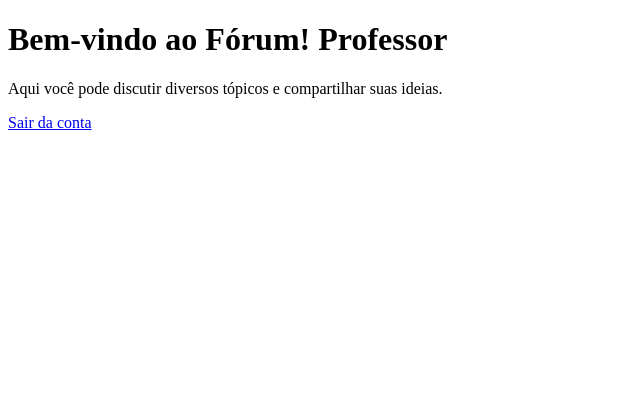
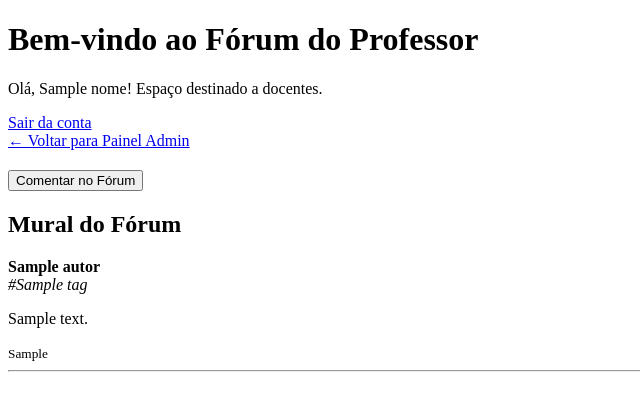
Before and after one commit to SamuelBernardo008/F-rum, a Flask app: template templates/forumProfessor.html in a window 1280 px wide. Shown: the top 411 px of the page, without its empty margins (0-640 px from the left). Run offline with Flask 3, Linux system fonts and the light colour scheme; a user stored in the database is signed in; the template is opened without the code that fills it: most values are stand-ins (such as "Sample title", 1, 10 or a date in 2020).

Commit message:
fix: arrumando as funcionaidades de admin

```diff
--- a/app.py
+++ b/app.py
@@ -94,7 +94,7 @@ def logout():
 
 
 # =========================
-# ROTAS DE COMENTÁRIO
+# ROTA DE COMENTÁRIO AJUSTADA
 # =========================
 
 @app.route("/comentario", methods=["POST"])
@@ -102,40 +102,42 @@ def logout():
 def adicionar_comentario():
     texto = request.form.get("texto")
     tag = request.form.get("tag")
-    usuario_id = session["usuario_id"]
+    destino = request.form.get("origem") # 'aluno' ou 'professor' vindo do HTML
+    usuario_id = session.get("usuario_id")
 
-    if texto and tag:
-        criar_comentario(texto, usuario_id, tag)
+    if texto and tag and destino:
+        # AGORA ENVIAMOS O DESTINO PARA O BANCO
+        criar_comentario(texto, usuario_id, tag, destino)
 
+    # O REDIRECIONAMENTO AGORA É BASEADO NA ORIGEM
+    if destino == "professor":
+        return redirect(url_for("forum_professor"))
     return redirect(url_for("forum_aluno"))
+
+# =========================
+# ÁREAS RESTRITAS (FILTROS AJUSTADOS)
+# =========================
 
 @app.route("/forumAluno")
 @login_required
 @cargo_required("aluno")
 def forum_aluno():
-    comentarios = listar_comentarios()
+    todos = listar_comentarios()
+    # FILTRO: Só mostra o que foi destinado aos alunos
+    comentarios_filtrados = [c for c in todos if c['destino'] == 'aluno']
 
-    return render_template(
-        "forumAluno.html",
-        nome=session.get("nome"),
-        comentarios=comentarios
-    )
-
-
-# =========================
-# ÁREAS RESTRITAS
-# =========================
-
-
+    return render_template("forumAluno.html", nome=session.get("nome"), comentarios=comentarios_filtrados)
 
 @app.route("/forumProfessor")
 @login_required
 @cargo_required("professor")
 def forum_professor():
-    return render_template(
-        "forumProfessor.html",
-        nome=session.get("nome")
-    )
+    todos = listar_comentarios()
+    # FILTRO: Só mostra o que foi destinado aos professores
+    comentarios_filtrados = [c for c in todos if c['destino'] == 'professor']
+
+    return render_template("forumProfessor.html", nome=session.get("nome"), comentarios=comentarios_filtrados)
+
 
 
 @app.route("/servicoAdmin")
--- a/templates/forumProfessor.html
+++ b/templates/forumProfessor.html
@@ -1,8 +1,67 @@
 {% extends "base.html" %}
 {% block content %}
 <div class="forum-container">
-    <h1>Bem-vindo ao Fórum! Professor</h1>
-    <p>Aqui você pode discutir diversos tópicos e compartilhar suas ideias.</p>
+    <h1>Bem-vindo ao Fórum do Professor</h1>
+    <p>Olá, {{ nome }}! Espaço destinado a docentes.</p>
     <a href="{{ url_for('logout') }}" id="sair">Sair da conta</a>
+    {% if session.get('cargo') == 'admin' %}
+    <div style="margin-bottom: 20px;">
+        <a href="{{ url_for('servico_admin') }}" class="btn-voltar-admin">
+            ← Voltar para Painel Admin
+        </a>
+    </div>
+{% endif %}
 </div>
+
+<button type="button" onclick="abrirPopup()">Comentar no Fórum</button>
+
+<form id="formPopup" action="{{ url_for('adicionar_comentario') }}" method="POST">
+    <input type="hidden" name="origem" value="professor">
+
+    <div id="popup" hidden>
+        <h3>Digite seu comentário:</h3>
+
+        <input type="text" name="texto" placeholder="Seu comentário" required>
+
+        <select name="tag" id="tagComentario" required>
+            <option value="">Tag</option>
+            <option value="Estrutura">Estrutura</option>
+            <option value="Convivencia">Convivência</option>
+            <option value="Pedagógico">Pedagógico</option>
+            <option value="Elogio">Elogio</option>
+            <option value="Coordenação">Coordenação</option>
+            <option value="Equipe Escolar">Equipe Escolar</option>
+        </select>
+
+        <br><br>
+
+        <button type="submit">Enviar</button>
+        <button type="button" onclick="fecharPopup()">Cancelar</button>
+    </div>
+</form>
+
+<div id="comentarios">
+    <h2>Mural do Fórum</h2>
+
+    {% for c in comentarios %}
+        <div class="comentario-card">
+            <strong>{{ c.autor }} {% if c.cargo_autor == 'admin' %}(Admin){% endif %}</strong><br>
+            <em>#{{ c.tag }}</em><br>
+            <p>{{ c.texto }}</p>
+            <small>{{ c.data_criacao }}</small>
+            <hr>
+        </div>
+    {% else %}
+        <p>Nenhum comentário nesta secção.</p>
+    {% endfor %}
+</div>
+
+<script>
+function abrirPopup() {
+    document.getElementById("popup").hidden = false;
+}
+function fecharPopup() {
+    document.getElementById("popup").hidden = true;
+}
+</script>
 {% endblock %}
--- a/templates/login.html
+++ b/templates/login.html
@@ -15,5 +15,7 @@
     </form>
 </div>
 
+<a href="{{ url_for('home') }}" id="voltarhome">Voltar para a página inicial</a>
+
 <script src="{{ url_for('static', filename='js/login.js') }}"></script>
 {% endblock %}
```
Also changed, not shown: models/comentario.py (+7 -9 lines), models/database.py (+7 -7 lines), templates/forumAluno.html (+15 -9 lines), data/forum.sqlite3.
